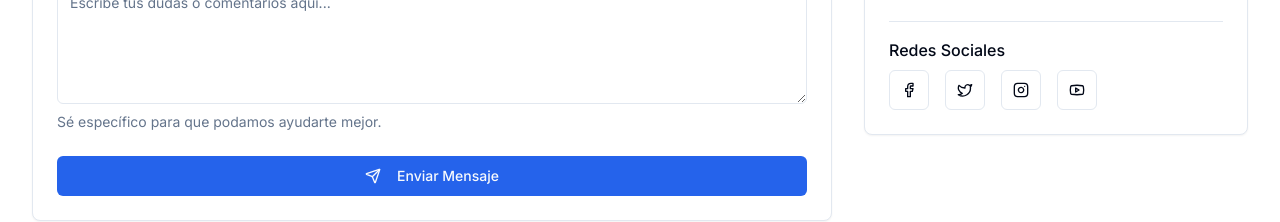
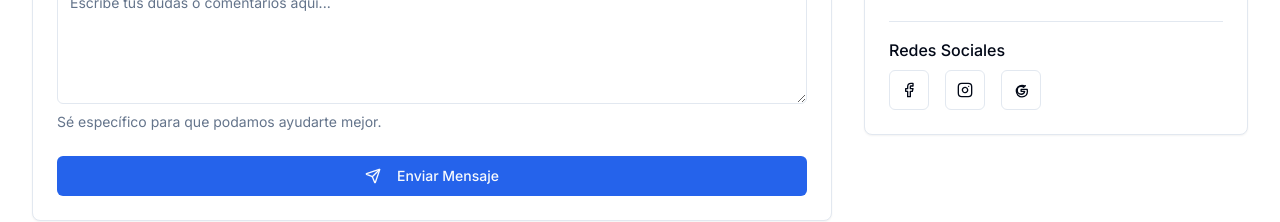
Before and after one commit to fcuadrosgithub/itics-page-apirantes, a Next.js app in the folder PaginaAspirantes/: page /aspirantes/contacto in a window 1280 px wide. Shown: the part 888-1110 px from the top of the page. Built offline with nearby package versions, Linux system fonts and the light colour scheme.

Commit message:
Actualizo la información

```diff
--- a/PaginaAspirantes/app/aspirantes/contacto/page.tsx
+++ b/PaginaAspirantes/app/aspirantes/contacto/page.tsx
@@ -288,6 +288,13 @@ export default function ContactoPage() {
 <div className="border-t pt-4 mt-4">
   <p className="font-medium mb-2">Redes Sociales</p>
   <div className="flex gap-4 mt-2">
+    {/* Facebook con link */}
+    <a
+      href="https://www.facebook.com/share/16KBXNF7Lh/"
+      target="_blank"
+      rel="noopener noreferrer"
+      aria-label="Facebook"
+    >
       <Button variant="outline" size="icon">
         <svg
           xmlns="http://www.w3.org/2000/svg"
@@ -304,22 +311,13 @@ export default function ContactoPage() {
           <path d="M18 2h-3a5 5 0 0 0-5 5v3H7v4h3v8h4v-8h3l1-4h-4V7a1 1 0 0 1 1-1h3z" />
         </svg>
       </Button>
-                  <Button variant="outline" size="icon">
-                    <svg
-                      xmlns="http://www.w3.org/2000/svg"
-                      width="24"
-                      height="24"
-                      viewBox="0 0 24 24"
-                      fill="none"
-                      stroke="currentColor"
-                      strokeWidth="2"
-                      strokeLinecap="round"
-                      strokeLinejoin="round"
-                      className="lucide lucide-twitter"
+    </a>
+    <a
+  href="https://www.instagram.com/itics.itsoeh?igsh=MXZuY3p0NXd0N2JyMQ=="
+  target="_blank"
+  rel="noopener noreferrer"
+  aria-label="Instagram"
 >
-                      <path d="M22 4s-.7 2.1-2 3.4c1.6 10-9.4 17.3-18 11.6 2.2.1 4.4-.6 6-2C3 15.5.5 9.6 3 5c2.2 2.6 5.6 4.1 9 4-.9-4.2 4-6.6 7-3.8 1.1 0 3-1.2 3-1.2z" />
-                    </svg>
-                  </Button>
   <Button variant="outline" size="icon">
     <svg
       xmlns="http://www.w3.org/2000/svg"
@@ -338,7 +336,18 @@ export default function ContactoPage() {
       <line x1="17.5" x2="17.51" y1="6.5" y2="6.5" />
     </svg>
   </Button>
+</a>
+
+
+    {/* Google con link */}
+    <a
+      href="https://www.itsoeh.edu.mx/front/#"
+      target="_blank"
+      rel="noopener noreferrer"
+      aria-label="Google"
+    >
       <Button variant="outline" size="icon">
+        {/* Aquí te dejo un ícono simple de Google SVG */}
         <svg
           xmlns="http://www.w3.org/2000/svg"
           width="24"
@@ -349,14 +358,15 @@ export default function ContactoPage() {
           strokeWidth="2"
           strokeLinecap="round"
           strokeLinejoin="round"
-                      className="lucide lucide-youtube"
+          className="lucide lucide-google"
         >
-                      <path d="M2.5 17a24.12 24.12 0 0 1 0-10 2 2 0 0 1 1.4-1.4 49.56 49.56 0 0 1 16.2 0A2 2 0 0 1 21.5 7a24.12 24.12 0 0 1 0 10 2 2 0 0 1-1.4 1.4 49.55 49.55 0 0 1-16.2 0A2 2 0 0 1 2.5 17" />
-                      <path d="m10 15 5-3-5-3z" />
+          <path d="M21.35 11.1h-9.17v2.95h5.28c-.23 1.46-1.63 4.28-5.28 4.28-3.18 0-5.77-2.63-5.77-5.87s2.59-5.87 5.77-5.87c1.81 0 3.03.77 3.74 1.44l2.55-2.45C17.68 6.1 15.82 5 13.5 5 8.87 5 5 8.92 5 13.67s3.87 8.67 8.5 8.67c4.91 0 8.15-3.44 8.15-8.3 0-.56-.06-.97-.3-1.24z" />
         </svg>
       </Button>
+    </a>
   </div>
 </div>
+
             </CardContent>
           </Card>
         </div>
```
Lines whose indentation alone changed are shown as unchanged.
